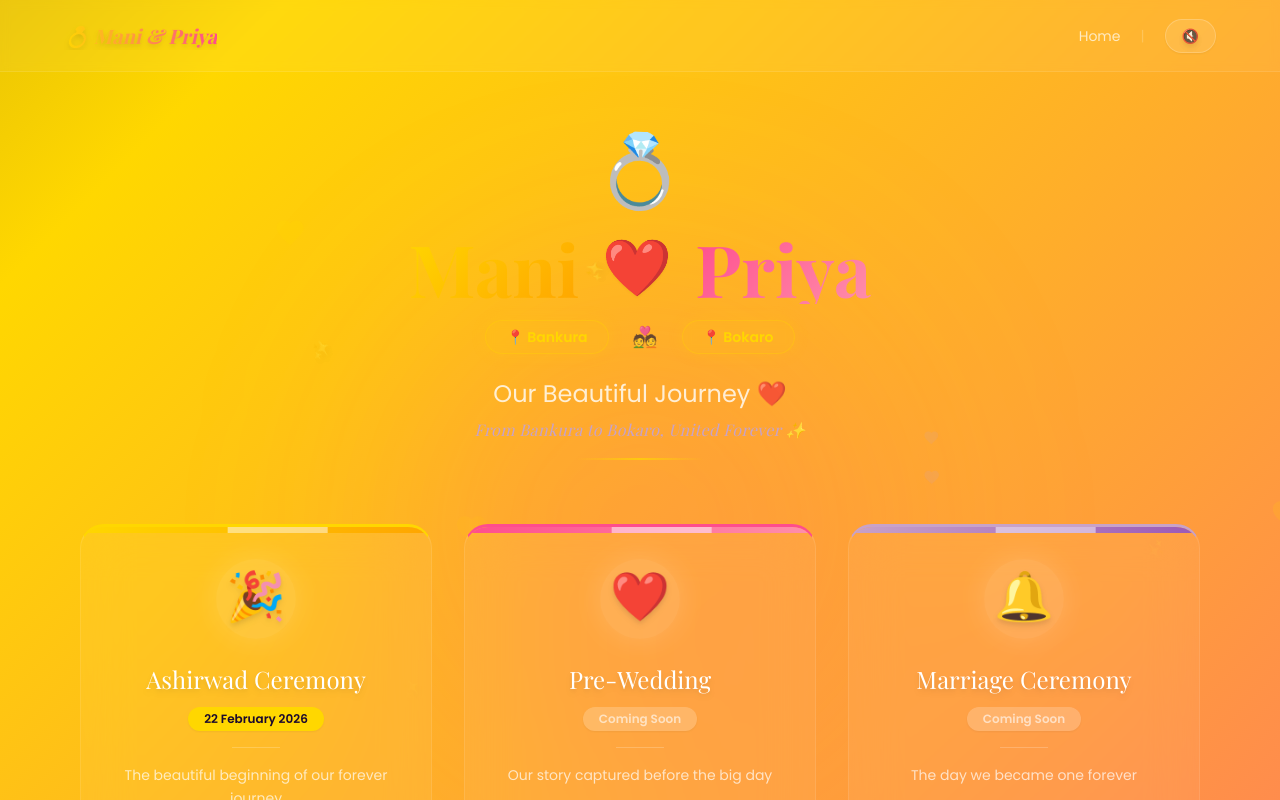
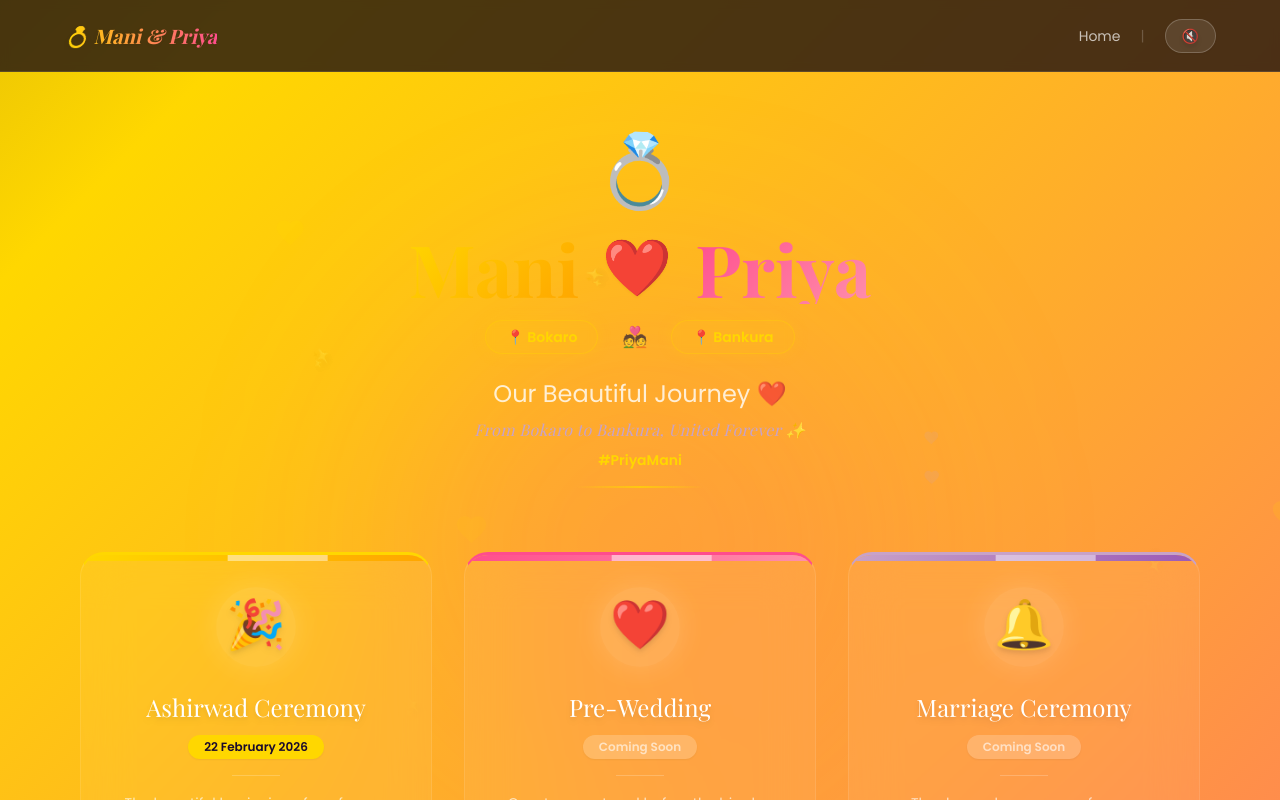
Before and after one commit to avi1507020/mani-priya-gallery, a React (Vite) app: page / in a window 1280 px wide. Shown: the top 800 px of the page. Built offline with nearby package versions, Linux system fonts and the light colour scheme; no server answers.

Commit message:
fix: tagline swap, add hashtag, and set permanent brown navbar theme

```diff
--- a/src/components/Navbar.jsx
+++ b/src/components/Navbar.jsx
@@ -25,7 +25,7 @@
       animate={{ opacity: 1, y: 0 }}
       transition={{ duration: 0.5 }}
       className={`fixed top-0 left-0 w-full h-[60px] md:h-[68px] lg:h-[72px] px-4 md:px-8 lg:px-16 flex justify-between items-center z-50 transition-all duration-300 ${
-        scrolled ? 'bg-dark/80 backdrop-blur-md shadow-lg border-b border-white/10' : 'bg-white/5 backdrop-blur-sm border-b border-white/10'
+        scrolled ? 'bg-[#2D1B1B]/90 backdrop-blur-md shadow-lg border-b border-white/10' : 'bg-[#1E1111]/80 backdrop-blur-sm border-b border-white/10'
       }`}
     >
       <Link to="/" className="font-playfair font-bold italic truncate flex-shrink-0 z-50">
@@ -82,7 +82,7 @@
             animate={{ opacity: 1, height: 'auto' }}
             exit={{ opacity: 0, height: 0 }}
             transition={{ duration: 0.3, ease: 'backOut' }}
-            className="absolute top-[60px] left-0 w-full bg-dark/95 backdrop-blur-2xl border-b border-white/10 md:hidden flex flex-col px-6 py-2 z-40 overflow-hidden shadow-2xl"
+            className="absolute top-[60px] left-0 w-full bg-[#1E1111]/95 backdrop-blur-2xl border-b border-white/10 md:hidden flex flex-col px-6 py-2 z-40 overflow-hidden shadow-2xl"
           >
             <Link
               to="/"
--- a/src/pages/Home.jsx
+++ b/src/pages/Home.jsx
@@ -147,11 +147,11 @@
           className="flex flex-col sm:flex-row items-center justify-center gap-3 sm:gap-6 mb-6 mt-4"
         >
           <div className="bg-gold/10 text-gold border border-gold/30 px-5 py-1.5 rounded-full text-xs sm:text-sm font-semibold backdrop-blur-sm shadow-[0_0_15px_rgba(255,215,0,0.15)] flex items-center justify-center w-max mx-auto sm:mx-0">
-            📍 Bankura
+            📍 Bokaro
           </div>
           <div className="text-xl hidden sm:block select-none opacity-90">💑</div>
           <div className="bg-gold/10 text-gold border border-gold/30 px-5 py-1.5 rounded-full text-xs sm:text-sm font-semibold backdrop-blur-sm shadow-[0_0_15px_rgba(255,215,0,0.15)] flex items-center justify-center w-max mx-auto sm:mx-0">
-            📍 Bokaro
+            📍 Bankura
           </div>
         </motion.div>
 
@@ -172,7 +172,15 @@
           transition={{ delay: 0.5, duration: 0.8 }}
           className="text-lavender italic font-playfair tracking-wide text-sm md:text-base px-6 mb-2"
         >
-          From Bankura to Bokaro, United Forever ✨
+          From Bokaro to Bankura, United Forever ✨
+        </motion.p>
+        <motion.p
+          initial={{ opacity: 0 }}
+          animate={{ opacity: 1 }}
+          transition={{ delay: 0.6, duration: 0.8 }}
+          className="text-gold font-poppins font-semibold text-sm mb-2"
+        >
+          #PriyaMani
         </motion.p>
 
         {/* Animated Divider */}
```
